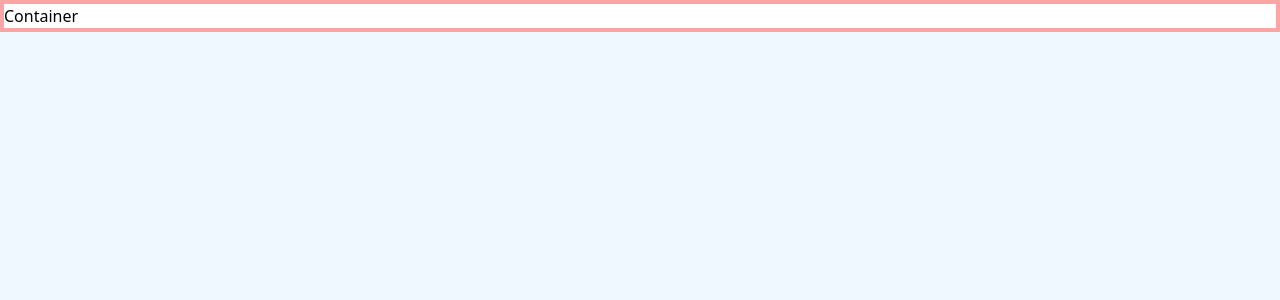
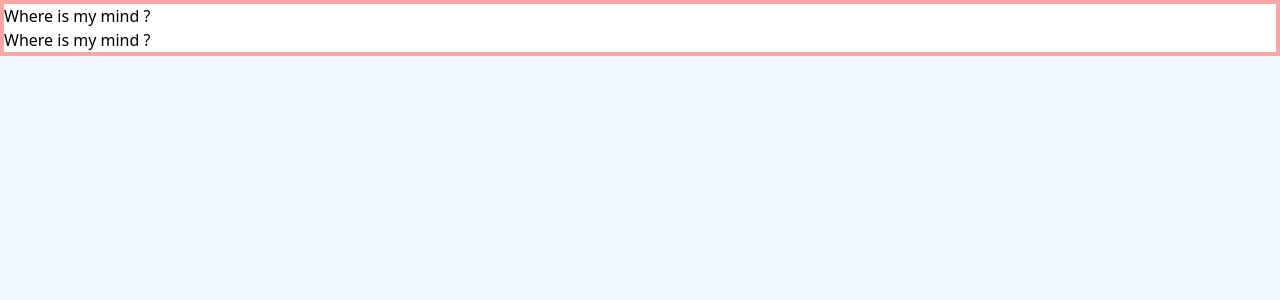
Before and after one commit to kry23/koray-korkmaz-dev-hope-react-mod-exercises, a React (Create React App) app: page / in a window 1280 px wide. Shown: the top 300 px of the page. Built offline with nearby package versions, Linux system fonts and the light colour scheme.

Commit message:
com-comp-1 fix

```diff
--- a/src/App.js
+++ b/src/App.js
@@ -25,7 +25,10 @@ export class App extends React.Component {
         {/* <InteractiveWelcome /> */}
         {/* <Login handleSubmit={this.handleSubmit} /> */}
         {/* <TodoList /> */}
-        <Container />
+        <Container >
+          <h1>Where is my mind ?</h1>
+          <p>Where is my mind ?</p>
+        </Container>
       </div>
     );
   }
--- a/src/Container.jsx
+++ b/src/Container.jsx
@@ -1,7 +1,7 @@
 import React from "react";
 
-function Container() {
-  return <div className="bg-white border-4 border-red-300">Container</div>;
+function Container({children}) {
+  return <div className="bg-white border-4 border-red-300">{children}</div>;
 }
 
 export default Container;
```
Also changed, not shown: 1 other file (tests, documents, lock files or other folders).
